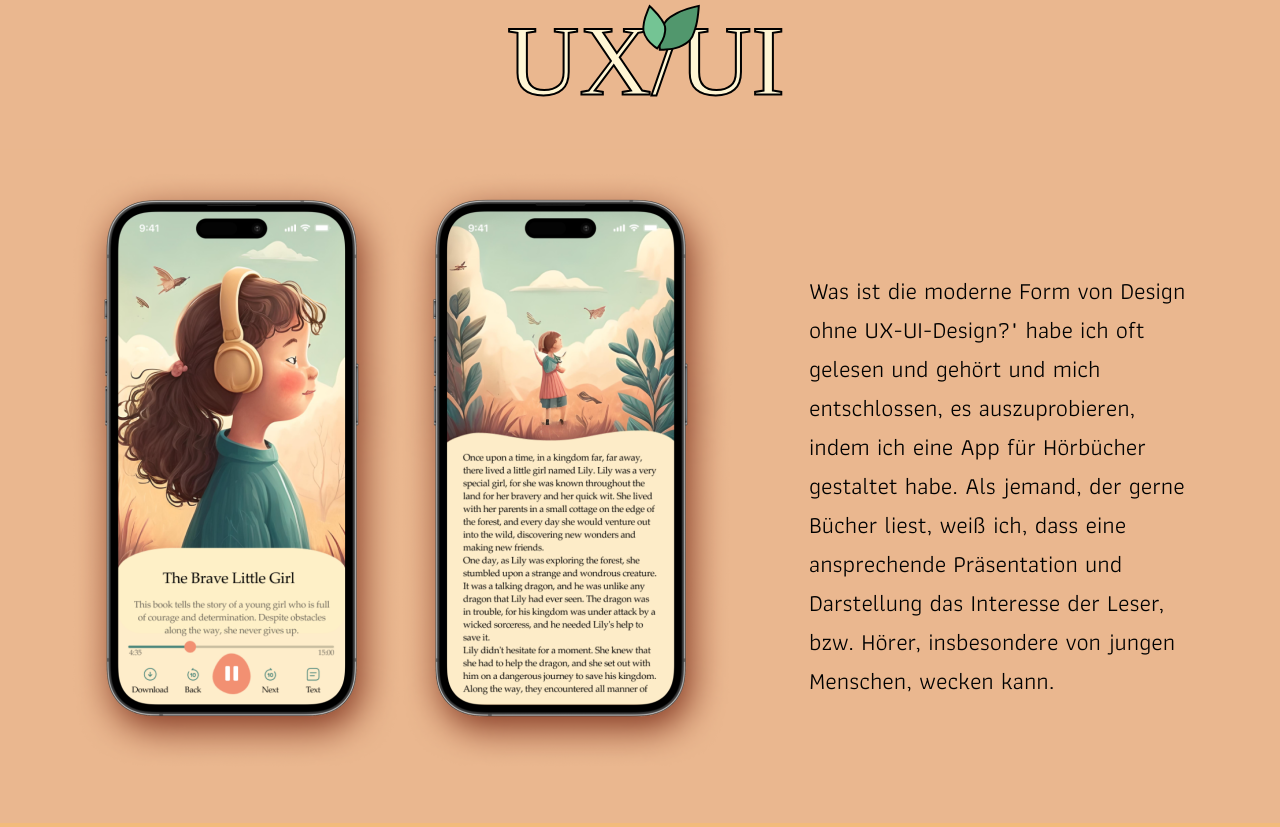
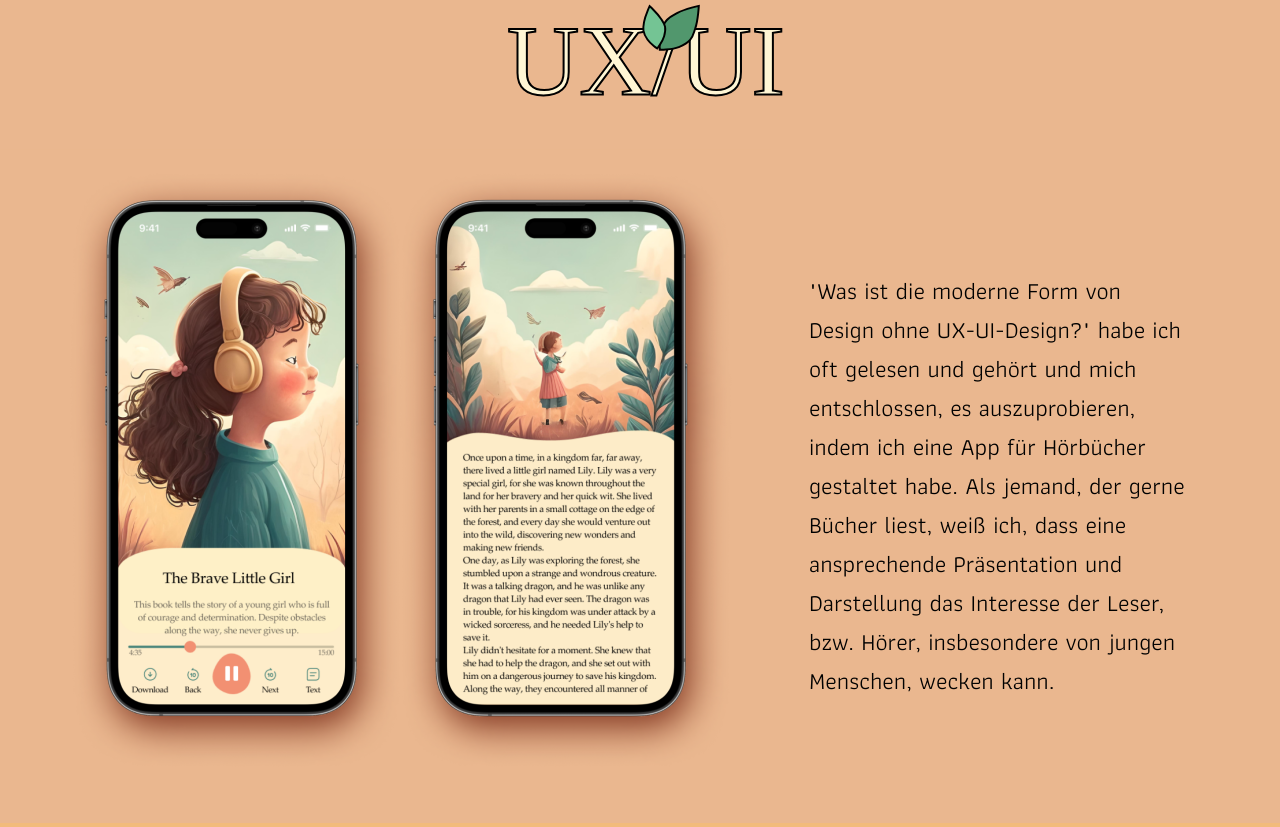
Before and after one commit to vanady1/portfolio.github.io, a website built with Parcel: page index.html in a window 1280 px wide. Shown: the part 7675-8502 px from the top of the page. Built offline with nearby package versions, Linux system fonts and the light colour scheme; a web font is replaced by a local one.

Commit message:
Update index.html

```diff
--- a/index.html
+++ b/index.html
@@ -291,7 +291,7 @@
         <div class="ui1-parent">
           <img class="ui1-icon" alt="" src="./public/add1-1@2x.png" />
           <div class="was-ist-die">
-            Was ist die moderne Form von Design ohne UX-UI-Design?" habe ich
+            "Was ist die moderne Form von Design ohne UX-UI-Design?" habe ich
             oft gelesen und gehört und mich entschlossen, es auszuprobieren,
             indem ich eine App für Hörbücher gestaltet habe. Als jemand, der
             gerne Bücher liest, weiß ich, dass eine ansprechende Präsentation
```
